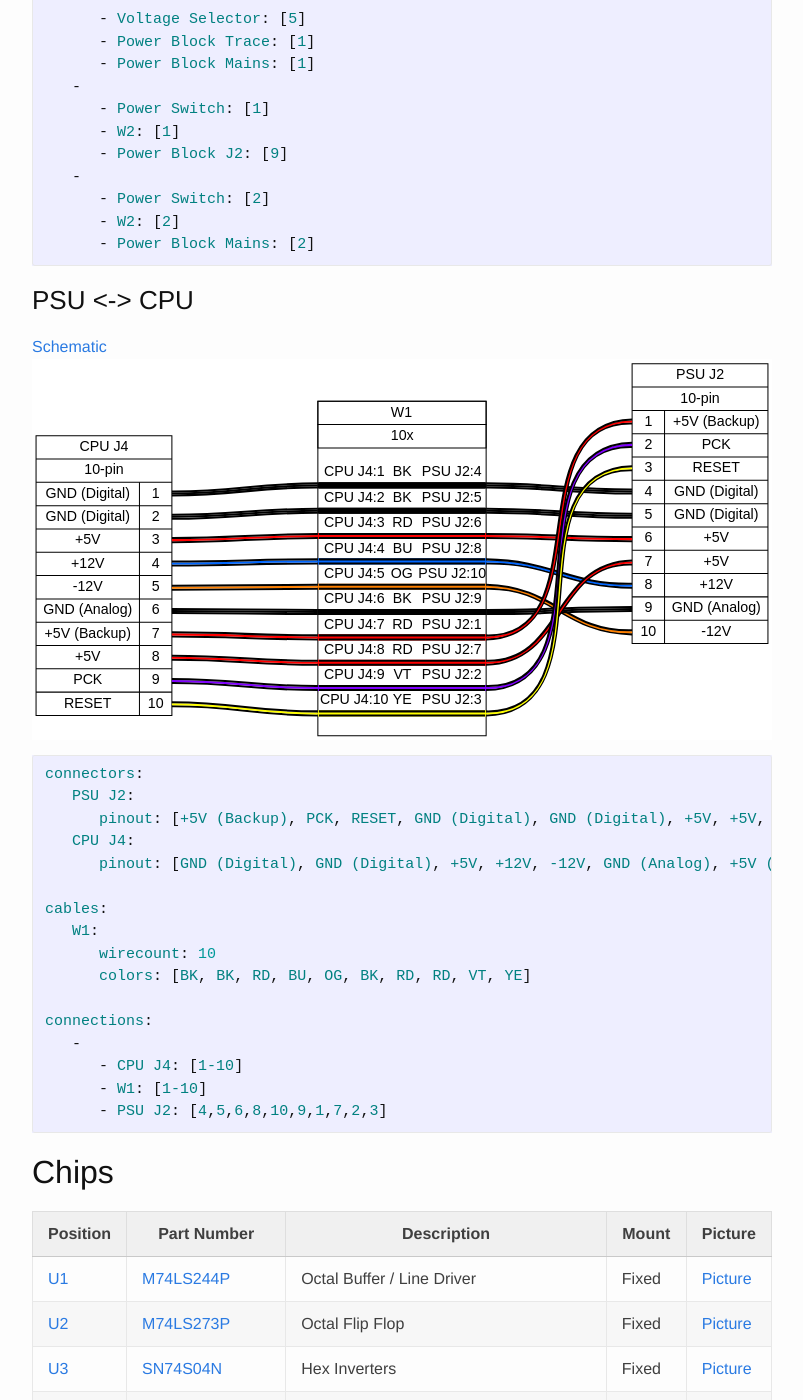
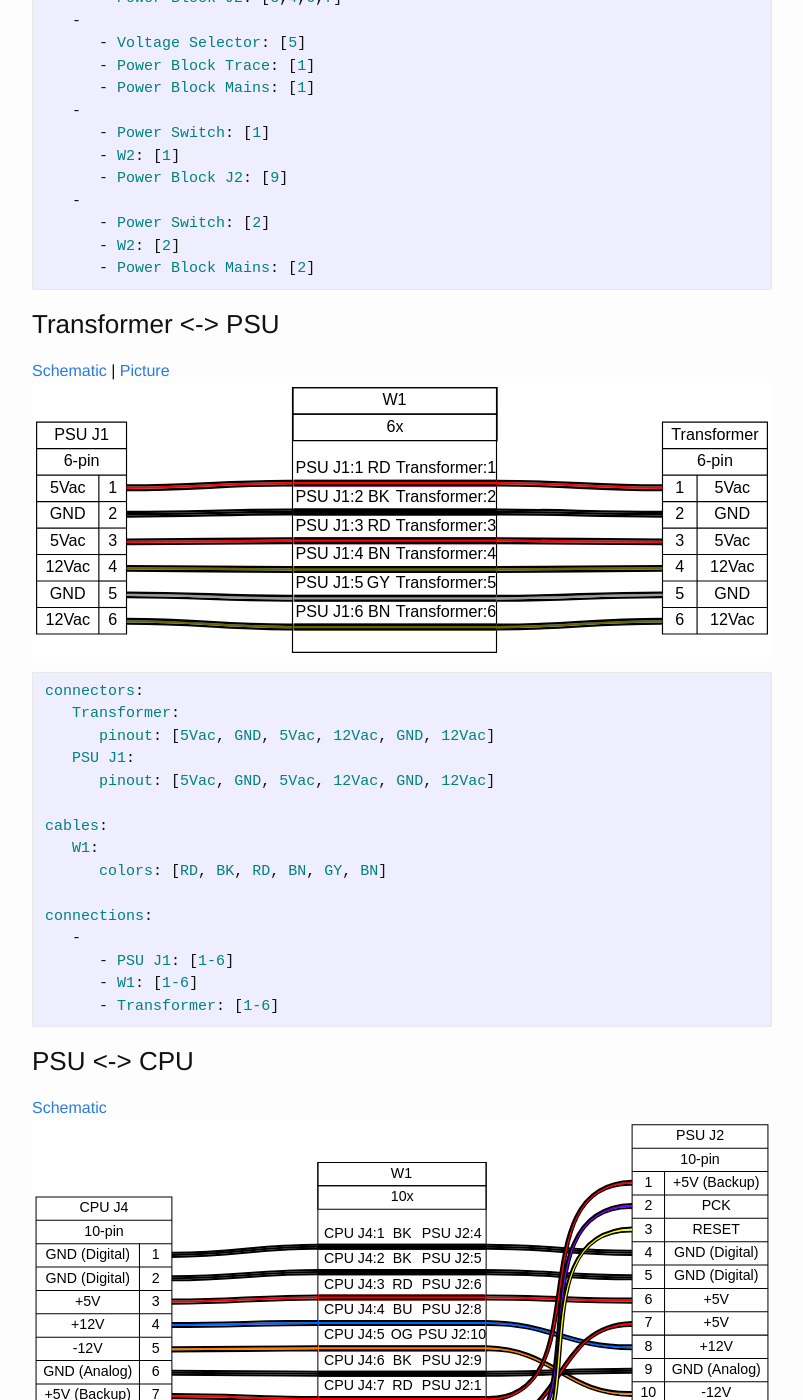
Before and after one commit to cilynx/cilynx.github.io, a Jekyll site: the page built from _posts/2020-06-22-kurzweil_k1000se_components.md, in a window 1280 px wide and 1400 px high, scrolled down 1994 px. Shown: the whole window, without its empty margins (238-1041 px from the left). Built offline with Jekyll 4.4.1, drawn with Linux system fonts in a browser that asks for light colours; a script that is not in the unit is left out; comment, search, counter and statistics services are not loaded.

Commit message:
Add Transformer <-> PSU diagram

````diff
--- a/_posts/2020-06-22-kurzweil_k1000se_components.md
+++ b/_posts/2020-06-22-kurzweil_k1000se_components.md
@@ -61,6 +61,28 @@ connections:
       - Power Switch: [2]
       - W2: [2]
       - Power Block Mains: [2]
+```
+
+### Transformer <-> PSU
+[Schematic](/assets/8-10_K1000 Power supply %28PSK-57%29.jpg) |
+[Picture](/assets/20200625_171356.jpg)
+![PSU-CPU Harness](/assets/k1000se_transformer-psu.svg)
+```yml
+connectors:
+   Transformer:
+      pinout: [5Vac, GND, 5Vac, 12Vac, GND, 12Vac]
+   PSU J1:
+      pinout: [5Vac, GND, 5Vac, 12Vac, GND, 12Vac]
+
+cables:
+   W1:
+      colors: [RD, BK, RD, BN, GY, BN]
+
+connections:
+   -
+      - PSU J1: [1-6]
+      - W1: [1-6]
+      - Transformer: [1-6]
 ```
 
 ### PSU <-> CPU
````
Also changed, not shown: assets/k1000se_transformer-psu.svg (added), 1 other file.
